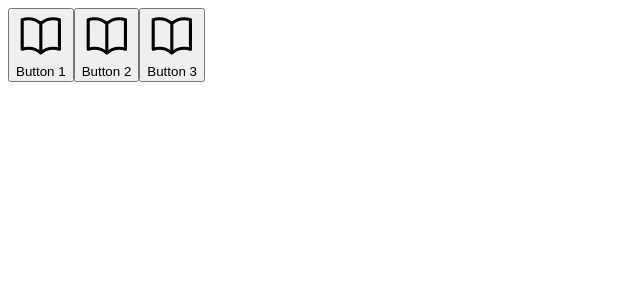
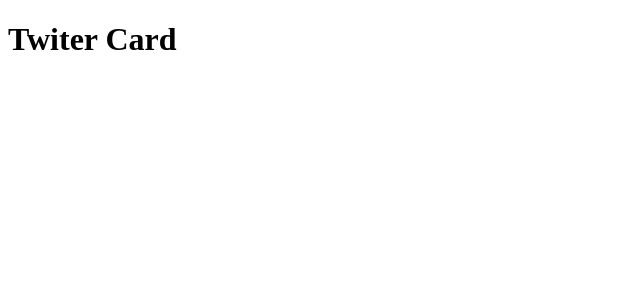
Before and after one commit to NEBULA1978/REACT-MIDUDEV, a React (Vite) app: page / in a window 1280 px wide. Shown: the top 300 px of the page, without its empty margins (0-640 px from the left). Built offline with nearby package versions, Linux system fonts and the light colour scheme.

Commit message:
Primeros pasos limpio y añado logo svg a 3 botones creando un componente separado en archivo

```diff
--- a/package.json
+++ b/package.json
@@ -10,6 +10,7 @@
     "preview": "vite preview"
   },
   "dependencies": {
+    "prop-types": "^15.8.1",
     "react": "^18.2.0",
     "react-dom": "^18.2.0"
   },
--- /dev/null
+++ b/src/App.jsx
@@ -0,0 +1,5 @@
+export function App () {
+    return (
+        <div><h1>Twiter Card</h1></div>
+    )
+}
--- a/src/main.jsx
+++ b/src/main.jsx
@@ -1,36 +1,10 @@
 import React from 'react';
-import ReactDOM from 'react-dom';
+import ReactDOM from 'react-dom/client';
+import { App } from './App.jsx'
 
 const root = ReactDOM.createRoot(document.getElementById('root'));
 
-const Button = ({text}) => {
-  return (
-    <button>
-      <svg
-        xmlns="http://www.w3.org/2000/svg"
-        fill="none"
-        viewBox="0 0 24 24"
-        strokeWidth="1.5"
-        stroke="currentColor"
-        className="w-6 h-6"
-      >
-        <path
-          strokeLinecap="round"
-          strokeLinejoin="round"
-          d="M12 6.042A8.967 8.967 0 006 3.75c-1.052 0-2.062.18-3 .512v14.25A8.987 8.987 0 016 18c2.305 0 4.408.867 6 2.292m0-14.25a8.966 8.966 0 016-2.292c1.052 0 2.062.18 3 .512v14.25A8.987 8.987 0 0018 18a8.967 8.967 0 00-6 2.292m0-14.25v14.25"
-        />
-      </svg>
-      {text}
-    </button>
-  );
-};
 
 root.render(
-  <React.Fragment>
-    <Button text= 'Button 1' />
-    <Button text= 'Button 2' />
-    <Button text= 'Button 3' />
-
-
-  </React.Fragment>
-);
+  <App />
+)
```
Also changed, not shown: 1 other file (tests, documents, lock files or other folders).
